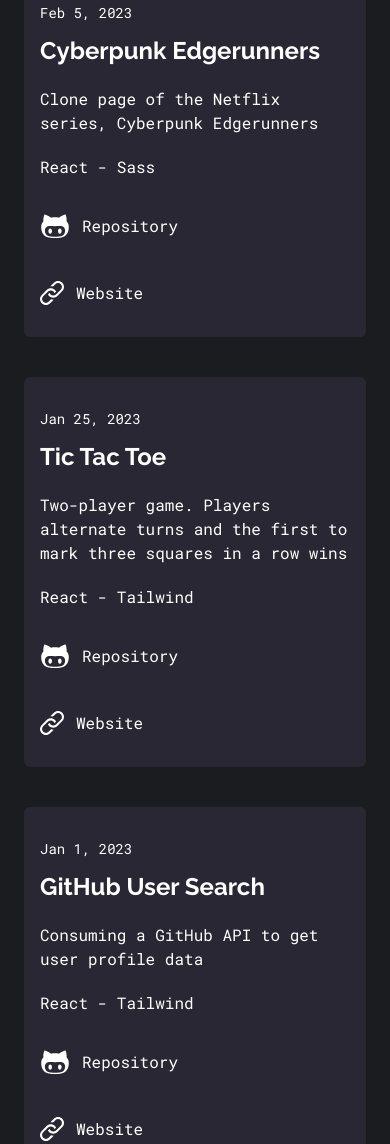
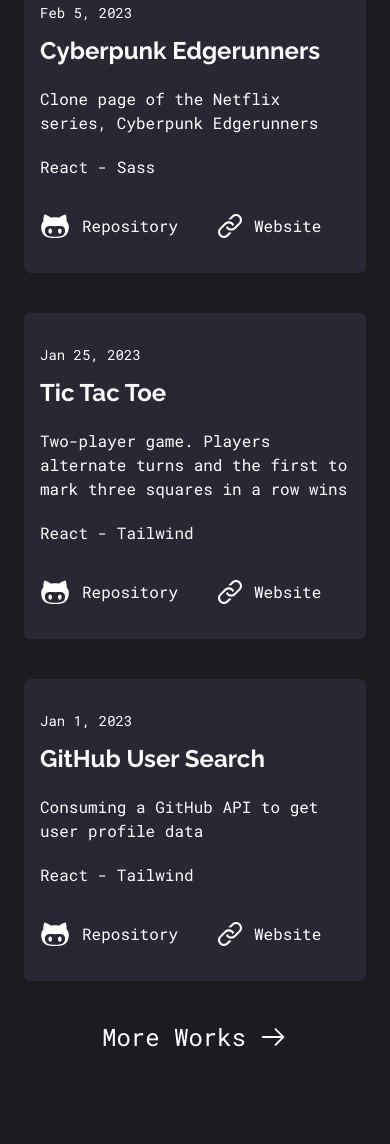
Before and after one commit to dnlambb/portfolio, an Astro site: page / in a window 390 px wide. Shown: the part 937-2081 px from the top of the page. After the commit the page ends 2022 px from the top, so only its background shows below. Built offline with nearby package versions, Linux system fonts and the light colour scheme; Astro itself is replaced by a stand-in of ours.

Commit message:
refactor(cardWork): improve responsive display in footer

```diff
--- a/src/components/CardWork.jsx
+++ b/src/components/CardWork.jsx
@@ -11,7 +11,7 @@
 				</header>
 				<p className="py-5 lg:max-w-md lg:my-4">{desc}</p>
 				<p className="pb-8">{tech}</p>
-				<footer className="flex flex-col sm:flex-row gap-10">
+				<footer className="flex flex-wrap gap-10 w-fit">
 					<Link href={linkRepo}>
 						<IconGithub fill="#fff" size={30} />
 						Repository
@@ -39,7 +39,7 @@
 				</header>
 				<p className="py-5 lg:max-w-md lg:my-4">{desc}</p>
 				<p className="pb-8">{tech}</p>
-				<footer className="flex flex-col sm:flex-row lg:justify-end gap-10">
+				<footer className="flex flex-wrap w-fit lg:ml-auto gap-10">
 					<Link href={linkRepo}>
 						<IconGithub fill="#fff" size={30} />
 						Repository
```
